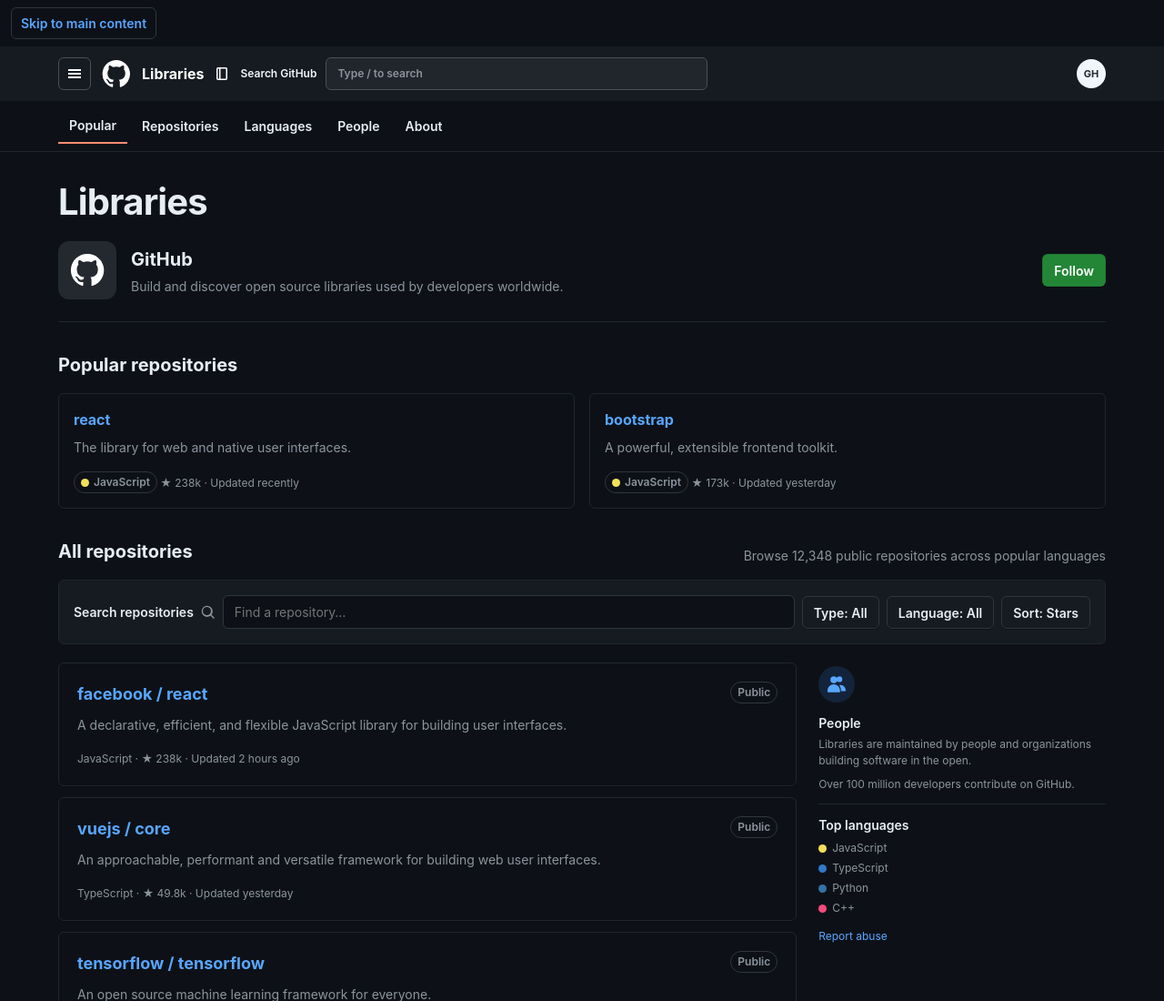
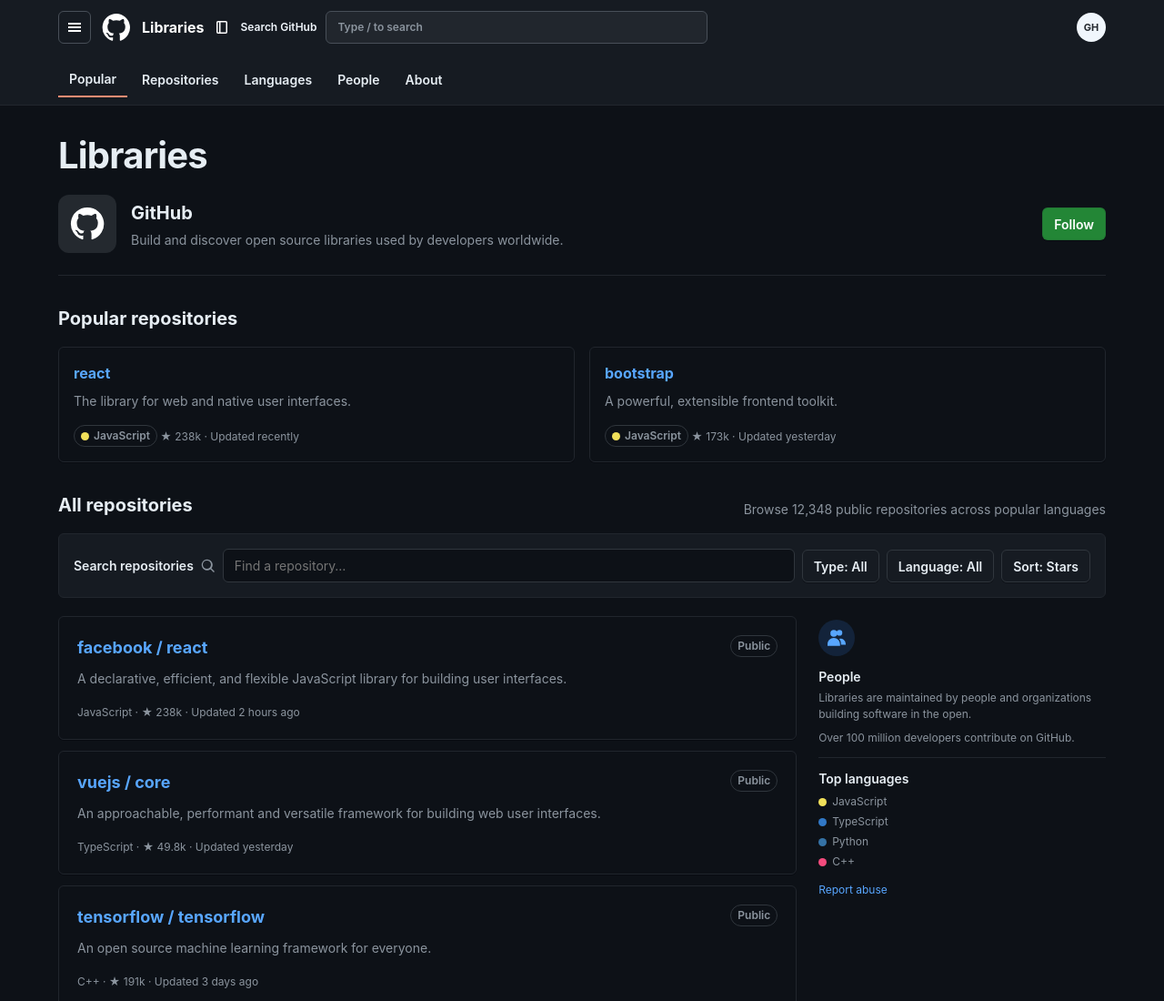
Before and after one commit to ntathuw/block-layout-group_1, a plain HTML site: page src/index.html in a window 1280 px wide. Shown: the top 1100 px of the page at 91% size. Drawn offline with Linux system fonts and the light colour scheme.

Commit message:
fix: unify sub-nav into header block, remove skip link

```diff
--- a/src/css/style.css
+++ b/src/css/style.css
@@ -104,23 +104,11 @@
   outline-offset: 2px;
 }
 
-body > a[href="#main-content"] {
-  display: block;
-  width: max-content;
-  max-width: calc(100% - 24px);
-  margin: 8px 12px;
-  padding: 6px 10px;
-  color: var(--link);
-  font-weight: 600;
-  background: var(--surface);
-  border: 1px solid var(--border);
-  border-radius: var(--radius);
-}
-
 .header {
   width: 100%;
   color: var(--header-text);
   background: var(--header);
+  border-bottom: 1px solid var(--border-muted);
 }
 
 .site-header {
@@ -197,8 +185,7 @@
 
 .sub-nav {
   width: 100%;
-  background: var(--surface);
-  border-bottom: 1px solid var(--border-muted);
+  background: transparent;
 }
 
 .sub-nav > div,
--- a/src/index.html
+++ b/src/index.html
@@ -7,8 +7,6 @@
   <link rel="stylesheet" href="css/style.css">
 </head>
 <body>
-  <a href="#main-content">Skip to main content</a>
-
   <header class="header">
     <div class="site-header">
       <span class="site-header__hamburger" aria-hidden="true">
```
